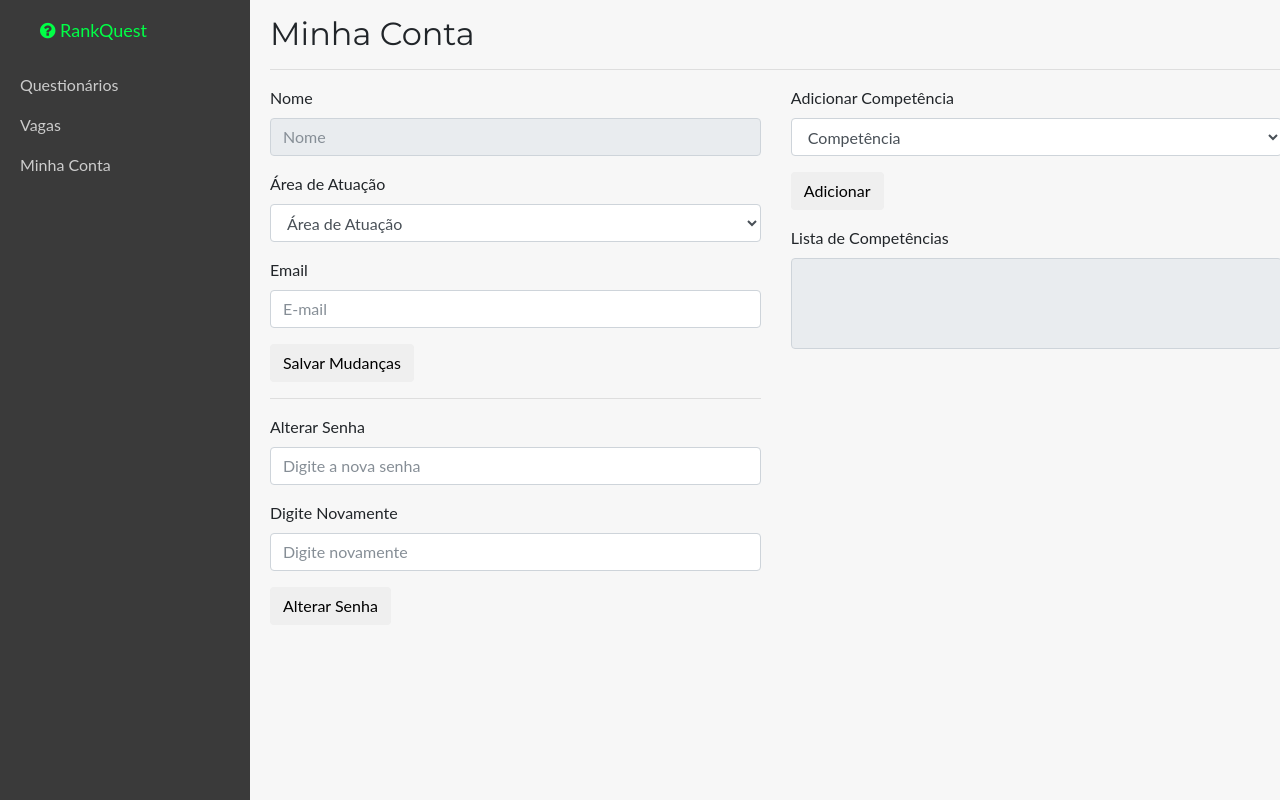
After one commit to gspereira/RankQuest, a PHP site: page /pages/info.html in a window 1280 px wide. The commit adds this page. Run offline with PHP 8.4, Linux system fonts and the light colour scheme; lists and menus that the app fills with data are empty; some libraries are stand-ins or nearby versions.

Commit message:
User Data Page

```diff
--- a/css/rankquest.css
+++ b/css/rankquest.css
@@ -1,3 +1,5 @@
+@import url(https://fonts.googleapis.com/css?family=Montserrat);
+
 body {
   overflow-x: hidden;
   font-family: 'Lato', 'Helvetica Neue', Helvetica, Arial, sans-serif;
@@ -66,6 +68,10 @@ p.small {
   display: block;
   max-width: 100%;
   height: auto;
+}
+
+.page-title h2{
+  font-family: 'Montserrat';
 }
 
 /* Sidebar Styles */
@@ -230,5 +236,3 @@ footer .footer-below {
   padding: 25px 0;
   background-color: #233140;
 }
-
-/* Login Style */
--- /dev/null
+++ b/pages/info.html
@@ -0,0 +1,113 @@
+<html lang="pt-br">
+<head>
+    <title>RankQuest</title>
+
+    <!-- Required meta tags -->
+    <meta charset="utf-8">
+    <meta name="viewport" content="width=device-width, initial-scale=1, shrink-to-fit=no">
+
+    <!-- Font Awesome -->
+    <link rel="stylesheet" href="../addons/fa/css/font-awesome.min.css">
+
+    <!-- Link Bootstrap -->
+    <link rel="stylesheet" href="https://maxcdn.bootstrapcdn.com/bootstrap/4.0.0-beta.2/css/bootstrap.min.css" integrity="sha384-PsH8R72JQ3SOdhVi3uxftmaW6Vc51MKb0q5P2rRUpPvrszuE4W1povHYgTpBfshb" crossorigin="anonymous">
+    <link href="../css/rankquest.css" rel="stylesheet">
+
+</head>
+
+<body>
+    <!-- Page Wrapper -->
+    <div id="wrapper">
+       <!-- Sidebar -->
+       <ul class="sidebar-nav">
+        <li class="sidebar-brand">
+            <a class="logotip" href="#">
+                <i class="fa fa-question-circle" aria-hidden="true"></i>
+                RankQuest
+            </a>
+        </li>
+        <li>
+            <a href="#">Questionários</a>
+        </li>
+        <li>
+            <a href="#">Vagas</a>
+        </li>
+        <li>
+            <a href="#">Minha Conta</a>
+        </li>
+    </ul>
+    <!-- End Sidebar -->
+    <div id="page-content-wrapper">
+        <div class="container-fluid">
+            <div class="row">
+                <div class="col-lg-10 page-title">
+                    <h2>Minha Conta</h1>
+                    <hr>
+                </div>
+            </div>
+            <div class="user-data">
+                <div class="row">
+                    <div class="col-lg-5">
+                        <form>
+                            <div class="form-group">
+                                <label for="inputName">Nome</label>
+                                <input type="text" class="form-control" id="inputName" placeholder="Nome" value="" readonly>
+                            </div>
+                            <div class="form-group">
+                                <label for="inputAtuacao">Área de Atuação</label>
+                                <select name="atuacao" id="inputAtuacao" class="form-control">
+                                    <option selected>
+                                            Área de Atuação
+                                    </option>
+                                </select>
+                            </div>
+                            <div class="form-group">
+                                <label for="inputEmail">Email</label>
+                                <input type="text" class="form-control" id="inputEmail" placeholder="E-mail" value="">
+                            </div>
+                                <button type="submit" class="btn btn-default">Salvar Mudanças</button>
+                                <hr>
+                            <div class="form-group">
+                                <label for="inputNewPass">Alterar Senha</label>
+                                <input type="password" class="form-control" id="inputNewPass" placeholder="Digite a nova senha" value="">
+                            </div>
+                            <div class="form-group">
+                                <label for="inputNewPass">Digite Novamente</label>
+                                <input type="password" class="form-control" id="inputNewPass" placeholder="Digite novamente" value="">
+                            </div>
+                                <button type="submit" class="btn btn-default">Alterar Senha</button>
+                        </form>
+                    </div>
+                    <div class="col-lg-5">
+                        <form>
+                            <div class="form-group">
+                                <label for="adcComp">Adicionar Competência</label>
+                                <select id="adcComp" class="form-control">
+                                    <option selected>Competência</option>
+                                </select>
+                            </div>
+                            <div class="form-group">
+                                <button type="submit" class="btn btn-default">Adicionar</button>
+                            </div>
+                            <div class="form-group">
+                                <label for="compList">Lista de Competências</label>
+                                <select multiple id="compList" class="form-control" readonly>
+                                    <option></option>
+                                </select>
+                            </div>
+                        </form>
+                    </div>
+                </div>
+            </div>
+        </div>
+    </div>
+
+
+</div>
+
+<!-- Script Bootstrap -->
+<script src="https://code.jquery.com/jquery-3.2.1.slim.min.js" integrity="sha384-KJ3o2DKtIkvYIK3UENzmM7KCkRr/rE9/Qpg6aAZGJwFDMVNA/GpGFF93hXpG5KkN" crossorigin="anonymous"></script>
+<script src="https://cdnjs.cloudflare.com/ajax/libs/popper.js/1.12.3/umd/popper.min.js" integrity="sha384-vFJXuSJphROIrBnz7yo7oB41mKfc8JzQZiCq4NCceLEaO4IHwicKwpJf9c9IpFgh" crossorigin="anonymous"></script>
+<script src="https://maxcdn.bootstrapcdn.com/bootstrap/4.0.0-beta.2/js/bootstrap.min.js" integrity="sha384-alpBpkh1PFOepccYVYDB4do5UnbKysX5WZXm3XxPqe5iKTfUKjNkCk9SaVuEZflJ" crossorigin="anonymous"></script>
+</body>
+</html>
--- a/pages/landing.html
+++ b/pages/landing.html
@@ -8,7 +8,6 @@
 
     <!-- Font Awesome -->
     <link rel="stylesheet" href="../addons/fa/css/font-awesome.min.css">
-    <link href="https://fonts.googleapis.com/css?family=Montserrat" rel="stylesheet">
 
     <!-- Link Bootstrap -->
     <link rel="stylesheet" href="https://maxcdn.bootstrapcdn.com/bootstrap/4.0.0-beta.2/css/bootstrap.min.css" integrity="sha384-PsH8R72JQ3SOdhVi3uxftmaW6Vc51MKb0q5P2rRUpPvrszuE4W1povHYgTpBfshb" crossorigin="anonymous">
```
